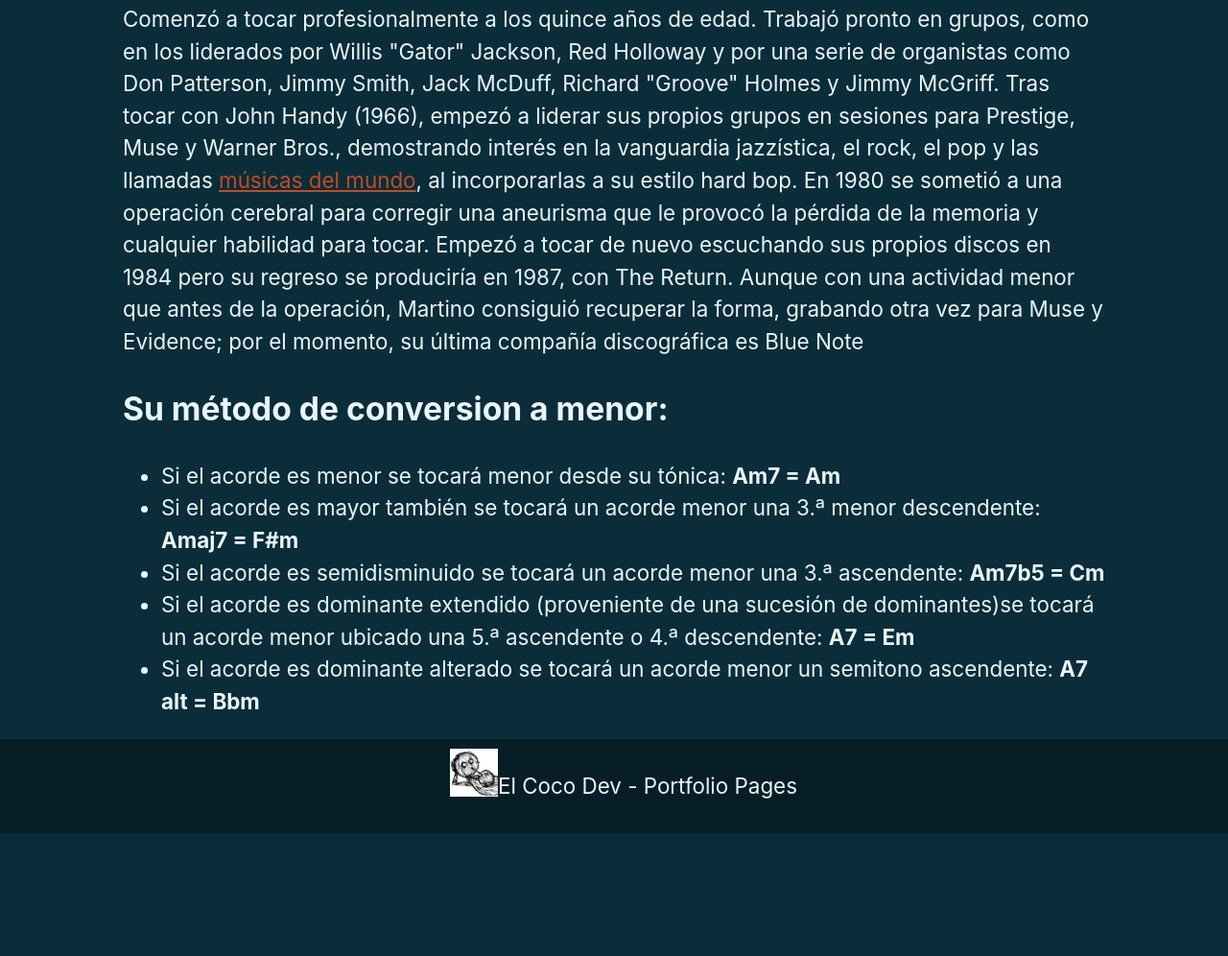
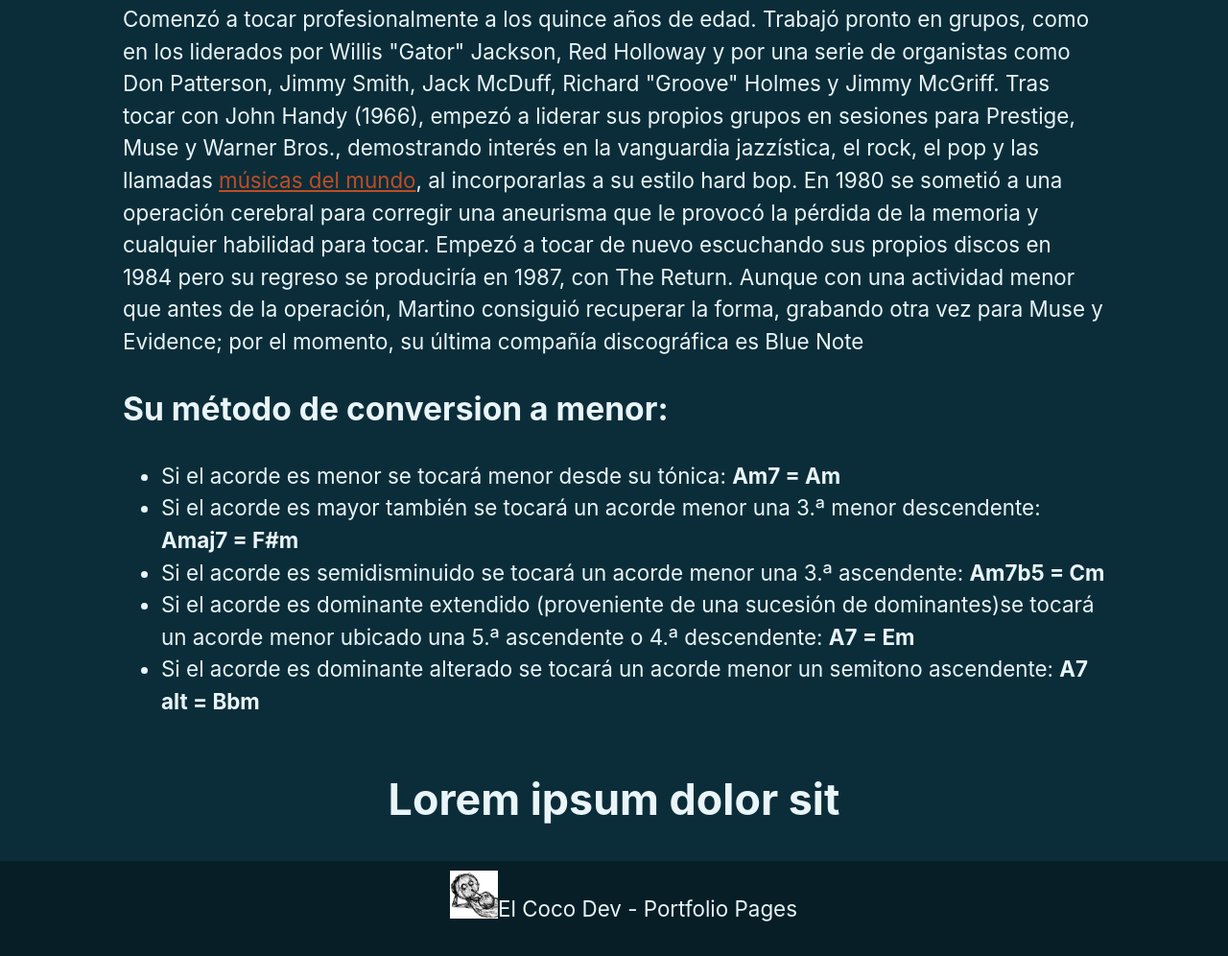
Before and after one commit to patmartinotribute/parmartinotribute.github.io, a plain HTML site: page index.html in a window 1280 px wide. Shown: the part 873-1869 px from the top of the page at 96% size. Before the commit the page ends 1741 px from the top, so only its background shows below. Drawn offline with Linux system fonts and the light colour scheme.

Commit message:
mi primer push, se agrego un lorem ipsum al final

```diff
--- a/index.html
+++ b/index.html
@@ -37,6 +37,8 @@
                 <li>Si el acorde es dominante alterado se tocará un acorde menor un semitono ascendente: <strong>A7 alt = Bbm</strong></li>
             </ul>
         </section>
+
+        <h1>Lorem ipsum dolor sit</h1>
 <!-- Footer -->
         <footer>
             <img id="footImg" src="./Coquito.PNG" alt="elcoquis" width="50" height="50">
```
